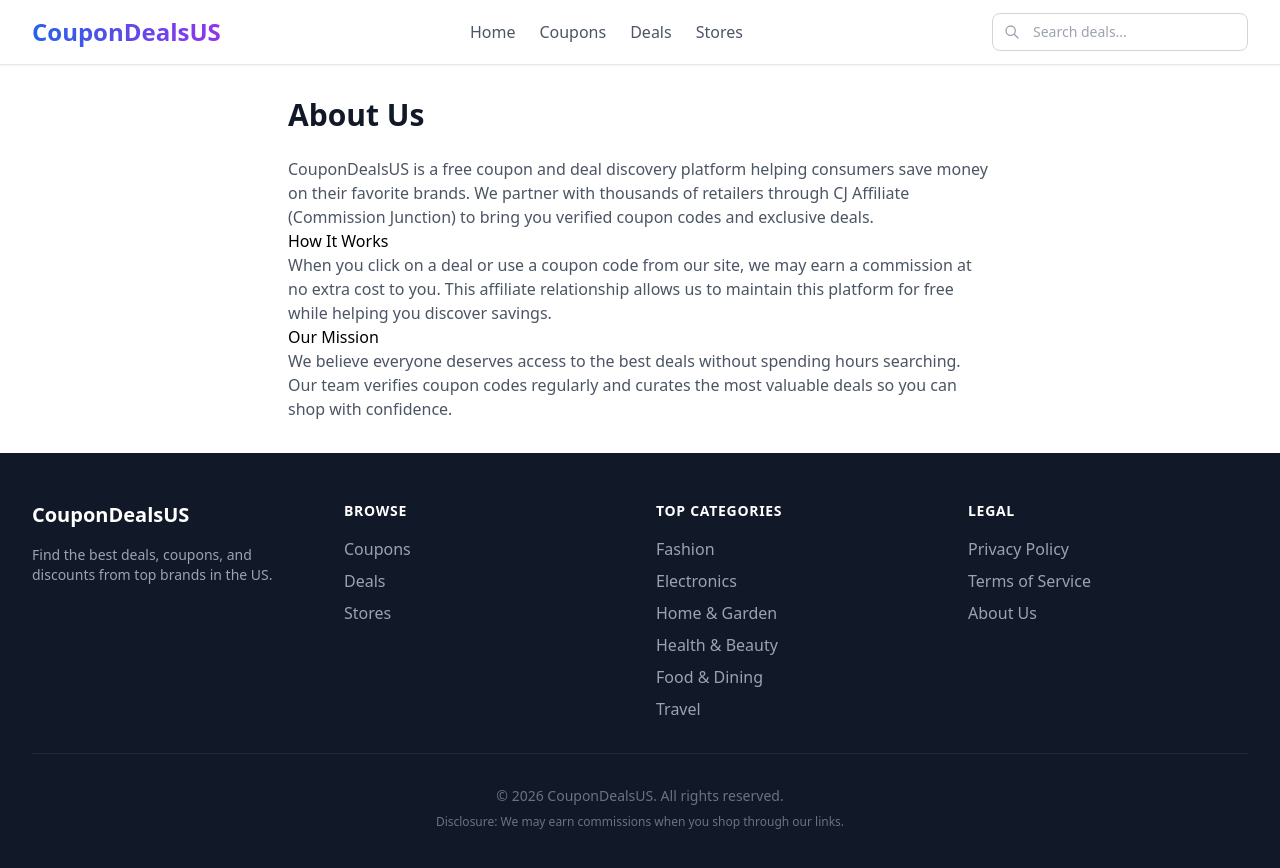
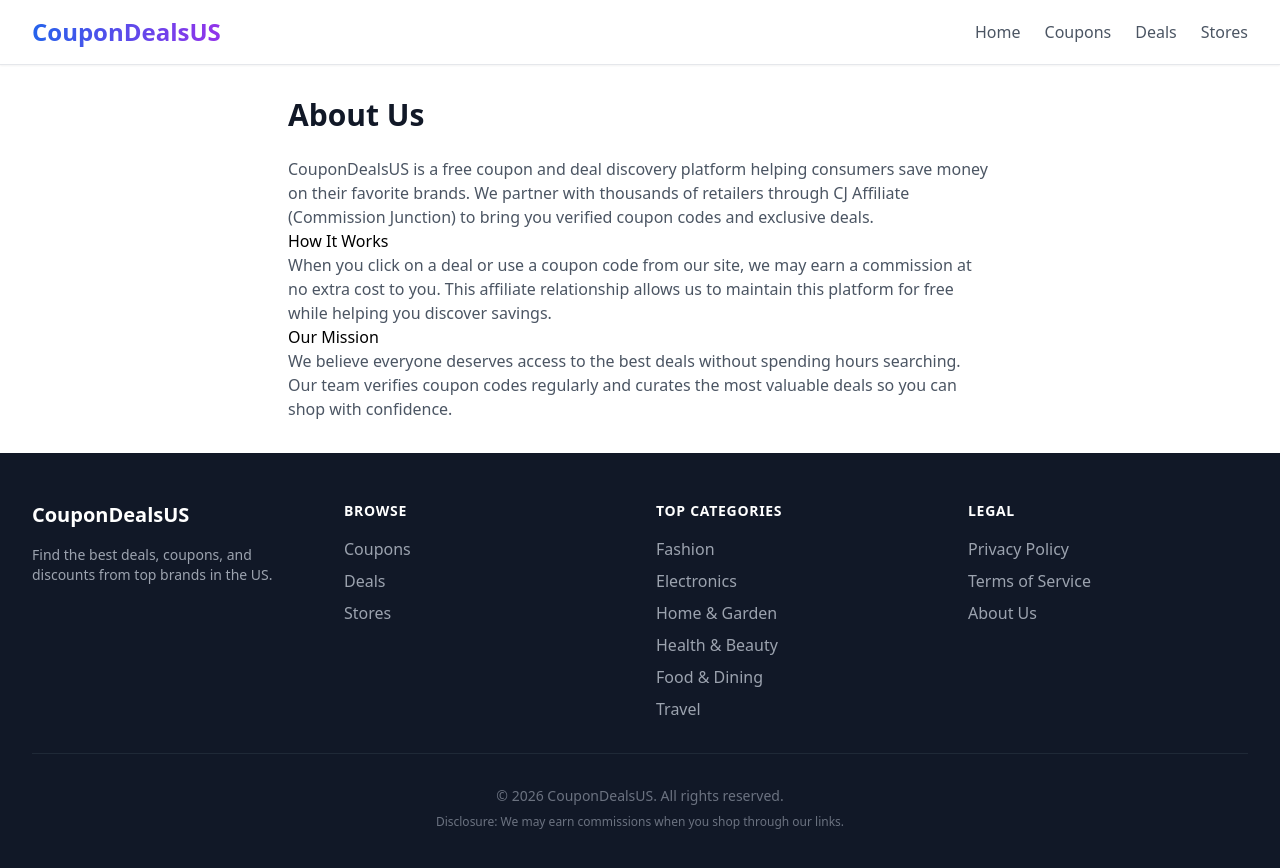
Before and after one commit to csssevenday/youHuiWangZhan, a Nuxt app: page /about in a window 1280 px wide. Shown: the top 868 px of the page. Built offline with nearby package versions, Linux system fonts and the light colour scheme.

Commit message:
feat: 去掉搜搜

```diff
--- a/components/Navbar.vue
+++ b/components/Navbar.vue
@@ -14,30 +14,7 @@
           <NuxtLink to="/deals" class="text-gray-600 hover:text-blue-600 font-medium">Deals</NuxtLink>
           <NuxtLink to="/stores" class="text-gray-600 hover:text-blue-600 font-medium">Stores</NuxtLink>
         </div>
-
-        <div class="flex items-center gap-3">
-          <div class="relative">
-            <input
-              v-model="searchInput"
-              @keyup.enter="handleSearch"
-              type="search"
-              placeholder="Search deals..."
-              class="w-48 sm:w-64 pl-10 pr-4 py-2 rounded-lg border border-gray-300 focus:ring-2 focus:ring-blue-500 focus:border-blue-500 text-sm"
-            />
-            <svg class="absolute left-3 top-1/2 -translate-y-1/2 w-4 h-4 text-gray-400" fill="none" stroke="currentColor" viewBox="0 0 24 24">
-              <path stroke-linecap="round" stroke-linejoin="round" stroke-width="2" d="M21 21l-6-6m2-5a7 7 0 11-14 0 7 7 0 0114 0z" />
-            </svg>
-          </div>
-        </div>
       </div>
     </div>
   </nav>
 </template>
-
-<script setup lang="ts">
-const searchInput = ref('')
-
-const handleSearch = () => {
-  navigateTo(`/search?q=${encodeURIComponent(searchInput.value)}`)
-}
-</script>
```
